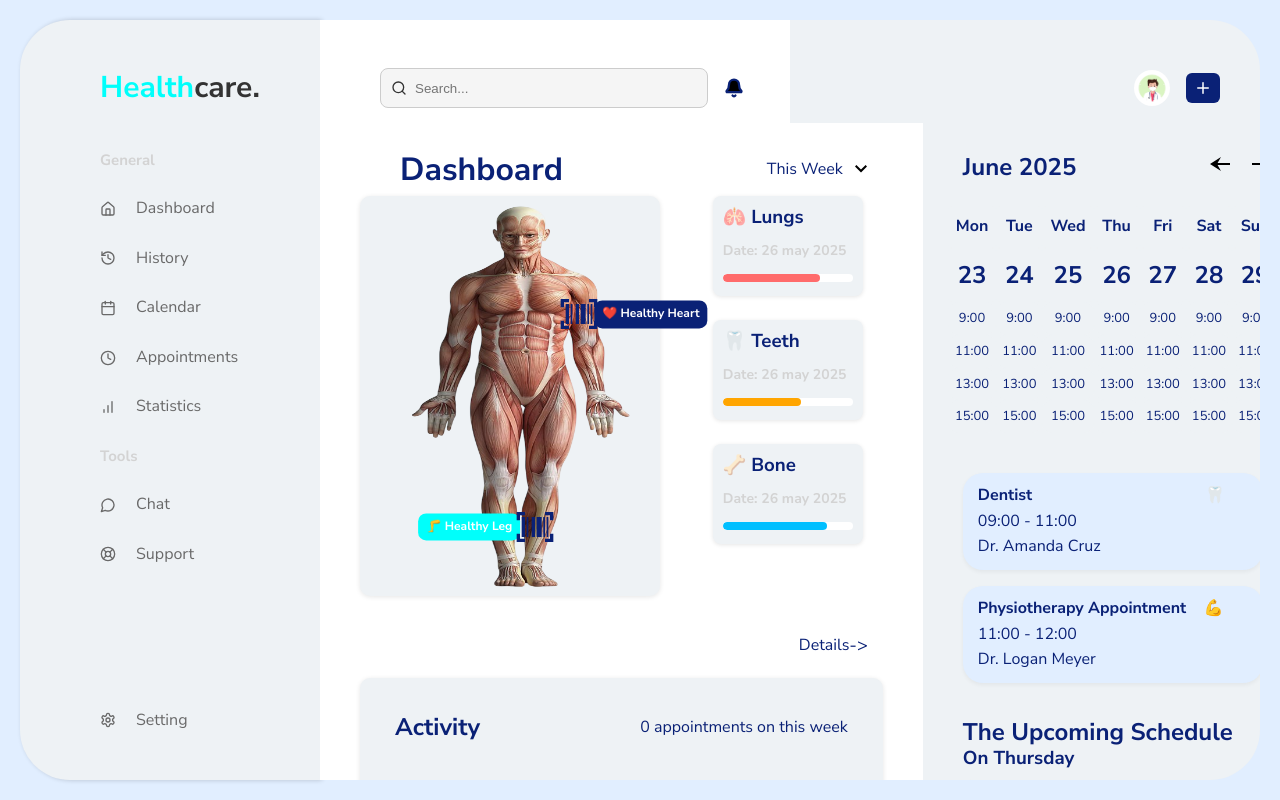
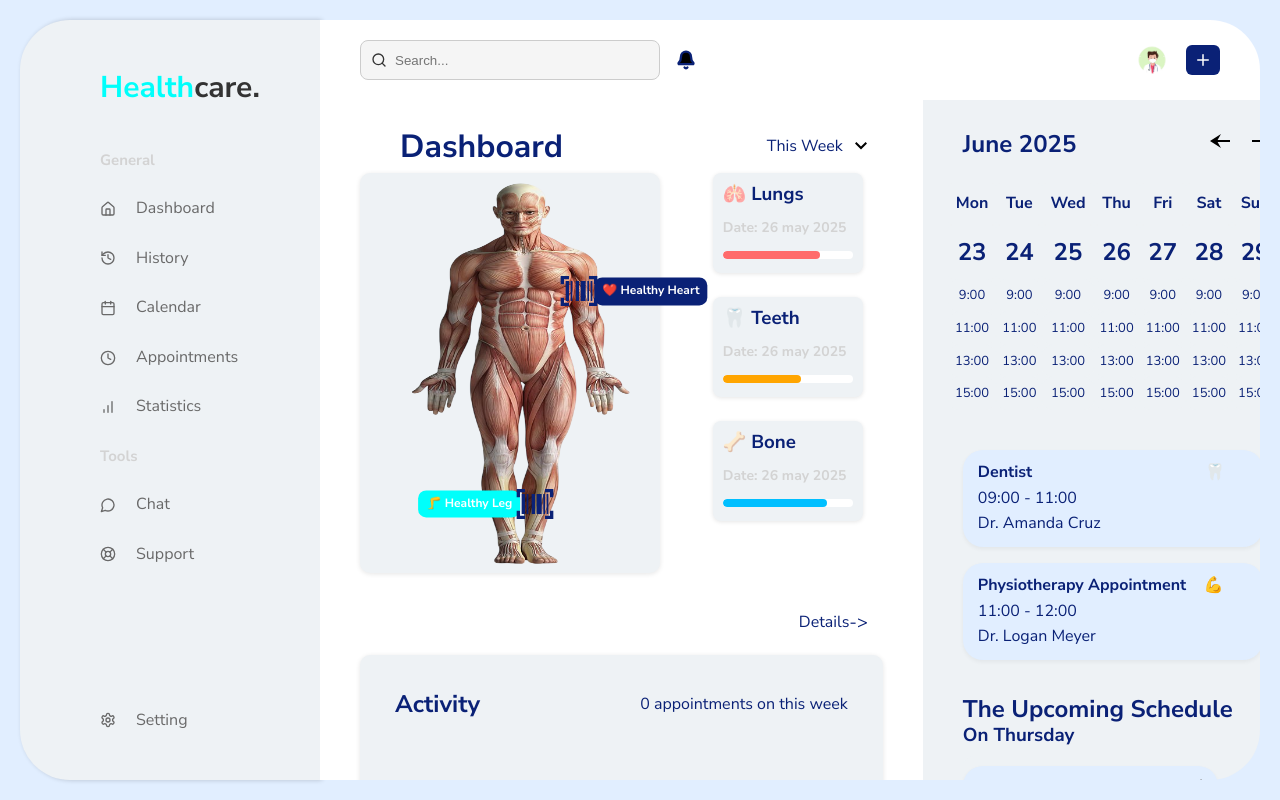
Before and after one commit to dilipkumar-01/fitpeo-healthcaredashboard, a React (Vite) app: page / in a window 1280 px wide. Built offline with nearby package versions, Linux system fonts and the light colour scheme; a web font is replaced by a local one.

Commit message:
Update Header.css

```diff
--- a/src/styles/Header.css
+++ b/src/styles/Header.css
@@ -1,10 +1,11 @@
 .header {
     display: flex;
     justify-content: space-between;
+    gap: 100px;
     align-items: center;
-    padding-top: 48px;
-    padding-bottom: 15px;
-    background: linear-gradient(to right, #ffffff 50%, #EEF2F5 50%);
+    padding-top: 20px;
+    padding-bottom: 20px;
+    background: #ffffff;
     box-shadow: 0 1px 3px rgba(0, 0, 0, 0.1);
 }
 
@@ -17,17 +18,25 @@
 }
 
 
+
+
 .header-left {
+
     justify-content: flex-start;
     gap: 16px;
-    padding: 0px 40px 0px 60px;
+    padding: 0px 40px 0px 40px;
+
 }
 
 
 .header-right {
+
+
     justify-content: flex-end;
     gap: 16px;
     padding-right: 40px;
+
+
 }
 
 
@@ -38,8 +47,11 @@
     padding: 6px 10px;
     border-radius: 8px;
     background-color: #f5f5f5;
+
+
     flex: 1;
     height: 40px;
+
 }
 
 .search-bar {
@@ -48,7 +60,6 @@
     margin-left: 8px;
     outline: none;
 }
-
 
 .avatar {
     width: 36px;
```
